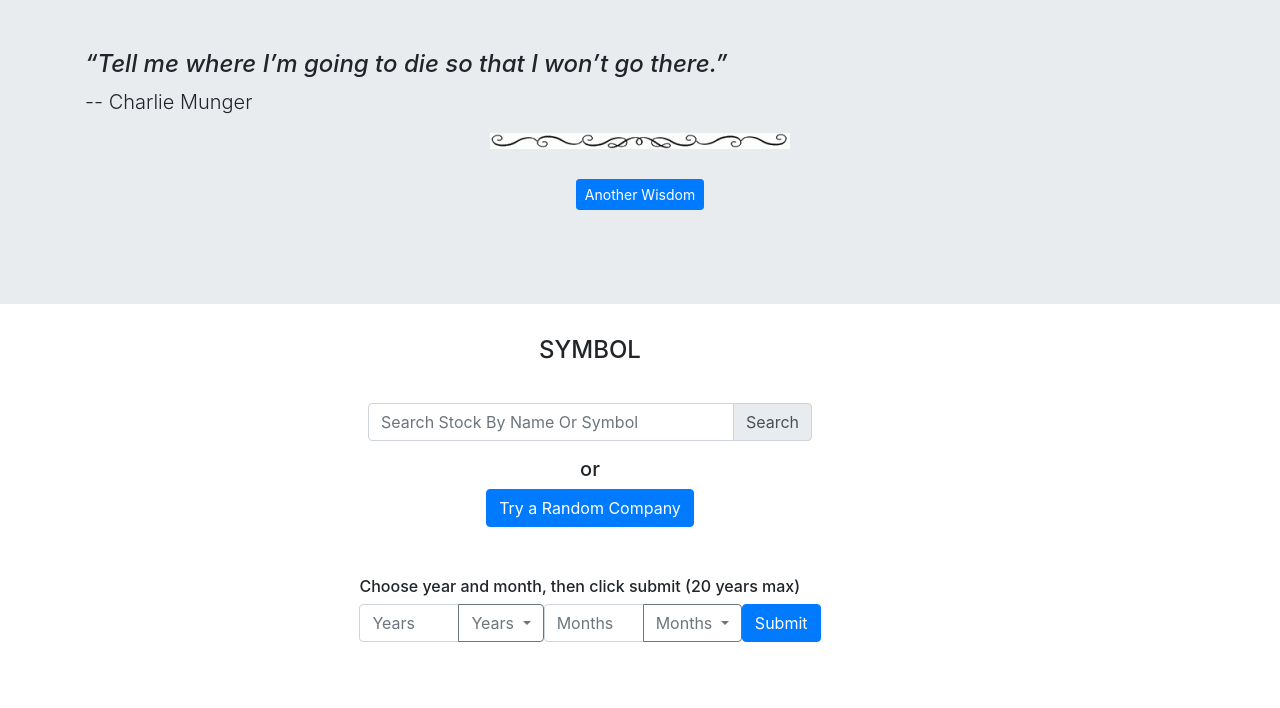
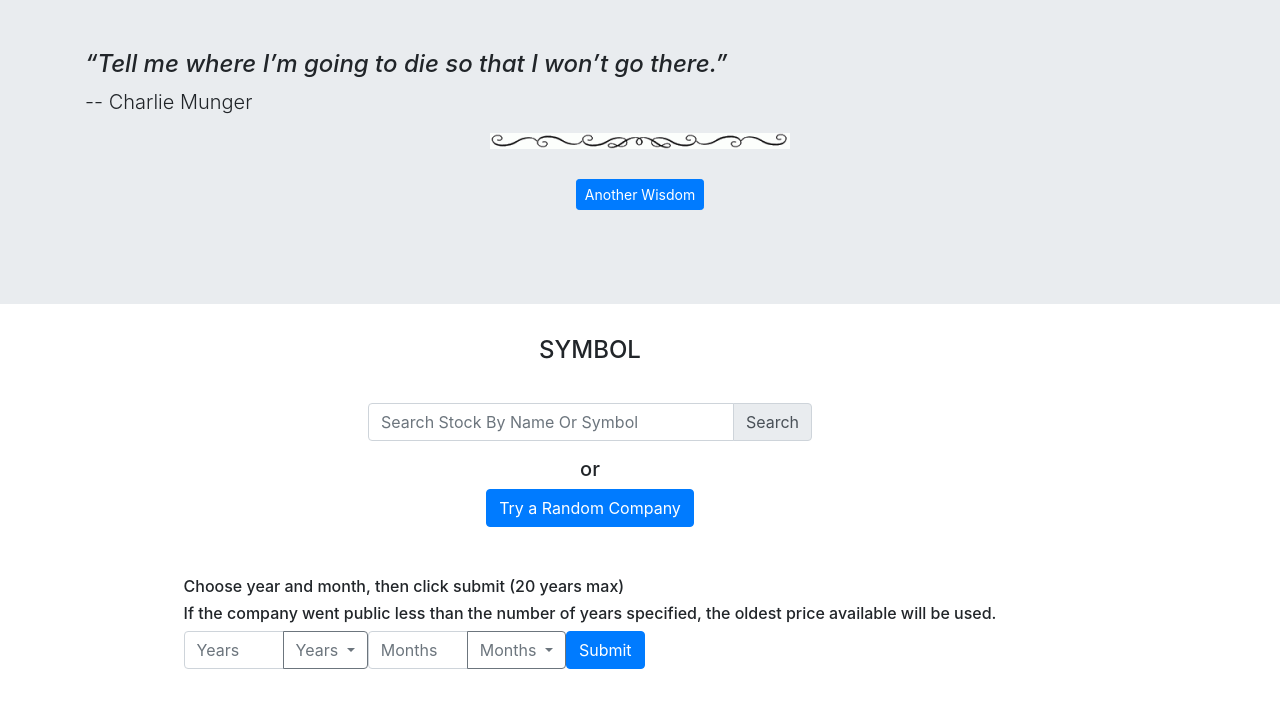
Before and after one commit to Kevin1192/StockAppreciation, a plain HTML site: page index.html in a window 1280 px wide. Shown: the part 70-778 px from the top of the page. Drawn offline with nearby package versions, Linux system fonts and the light colour scheme.

Commit message:
add text description about price available year

```diff
--- a/index.html
+++ b/index.html
@@ -39,6 +39,7 @@
   <button class="btn btn-primary try-random">Try a Random Company</button>
       <div class="d-flex choose-year-month flex-column">
         <h6>Choose year and month, then click submit (20 years max)</h6>
+        <h6>If the company went public less than the number of years specified, the oldest price available will be used.</h6>
         <form class="form-inline form-1">
         <div class="input-group">
           <input
```
